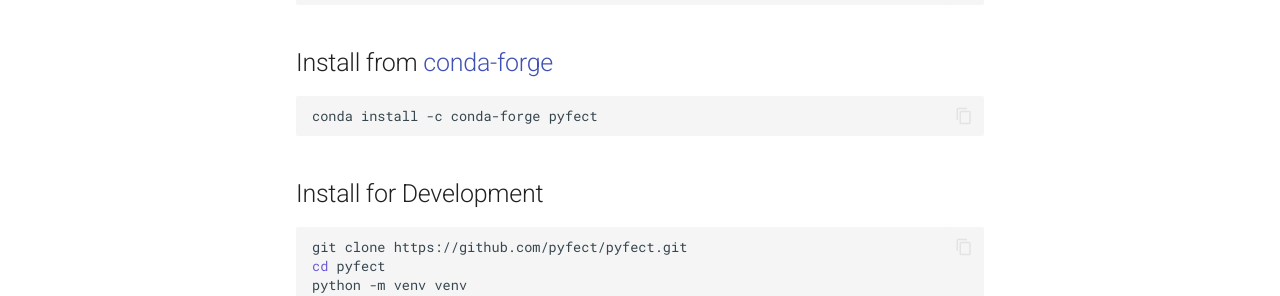
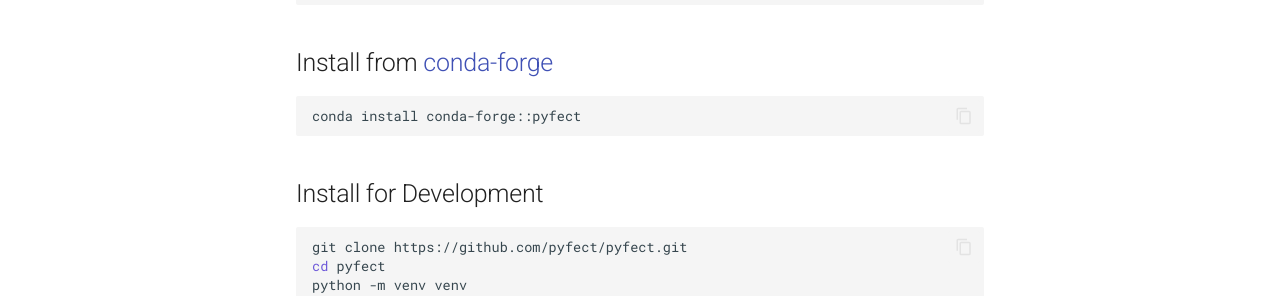
Before and after one commit to pyfect/pyfect, an MkDocs documentation site: the page built from docs/getting-started/installation.md, in a window 1280 px wide and 992 px high. Shown: the part 430-726 px from the top of the window. Built offline with MkDocs 1.6.1 and Material for MkDocs 9.7.7, drawn with Linux system fonts in a browser that asks for light colours; comment, search, counter and statistics services are not loaded.

````diff
--- a/docs/getting-started/installation.md
+++ b/docs/getting-started/installation.md
@@ -13,7 +13,7 @@ pip install pyfect
 ## Install from [conda-forge](https://anaconda.org/conda-forge/pyfect)
 
 ```bash
-conda install -c conda-forge pyfect
+conda install conda-forge::pyfect
 ```
 
 ## Install for Development
````
